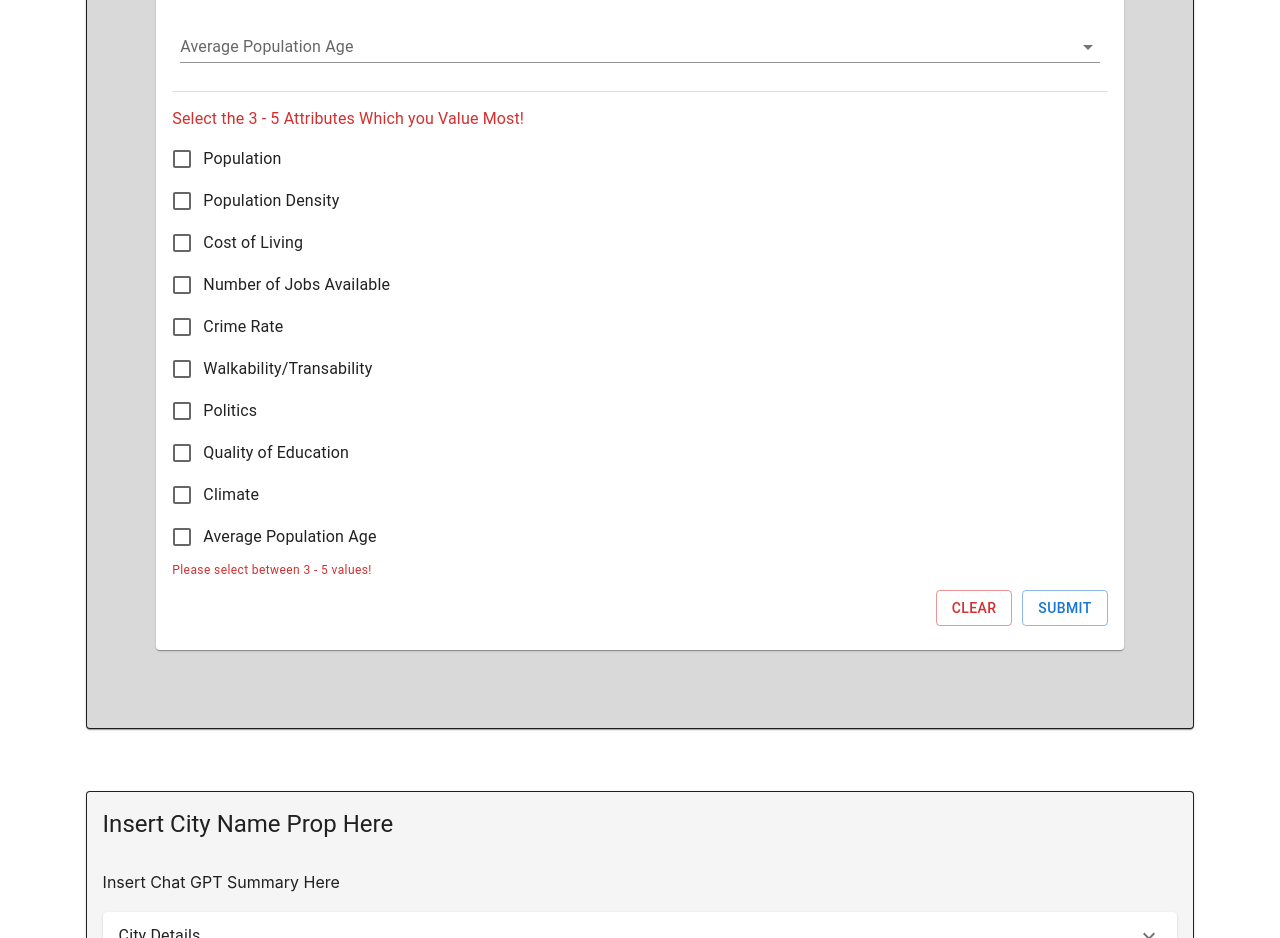
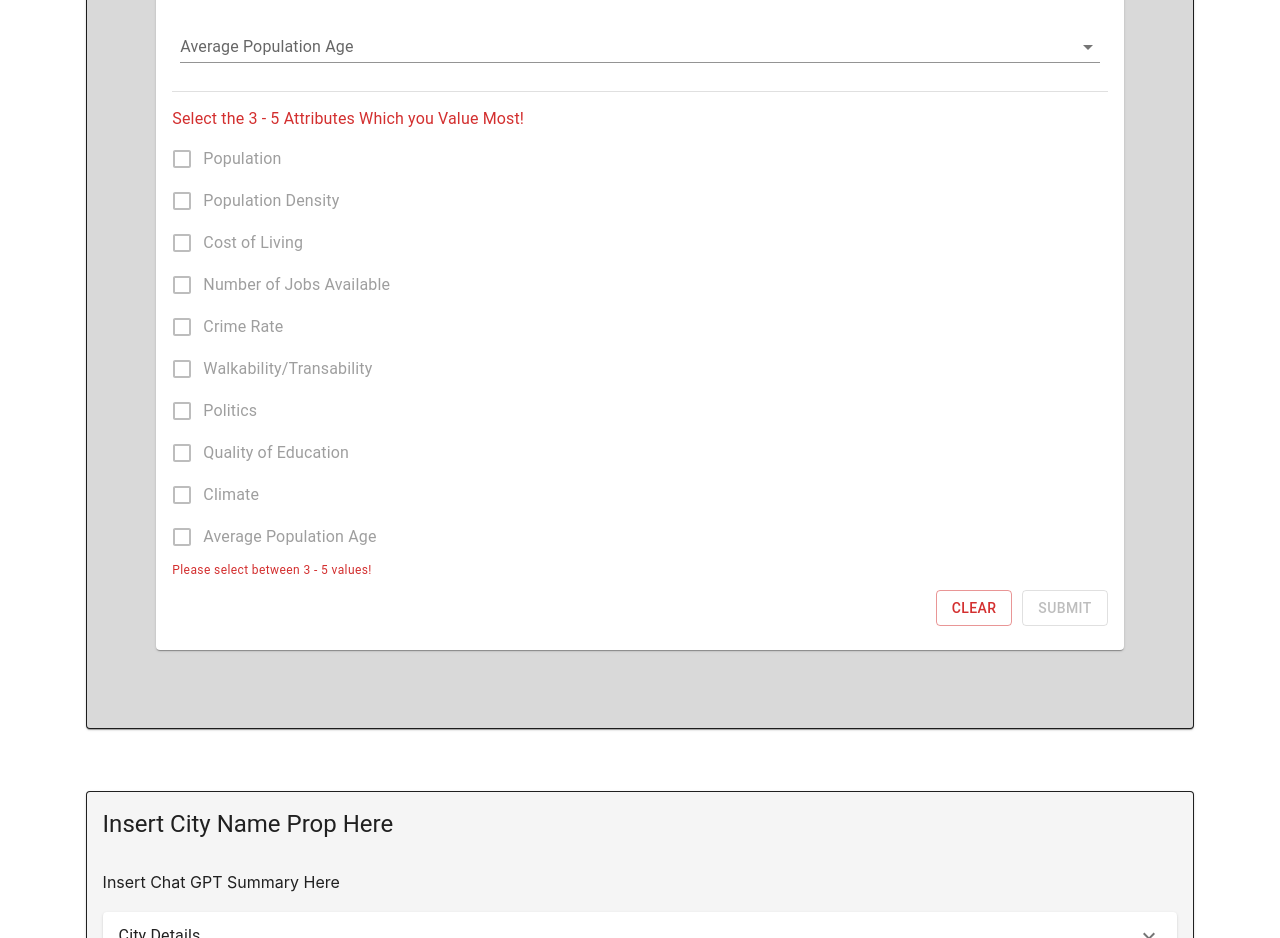
Before and after one commit to mjk257/uds, a React (Create React App) app: page / in a window 1280 px wide. Shown: the part 1000-1938 px from the top of the page. Built offline with nearby package versions, Linux system fonts and the light colour scheme.

Commit message:
Updated buttons to be disabled when attrb's not selected
Fatal flaw: You can easily not select 3 attributes if you want (although that would kind of default the point lol)

```diff
--- a/src/components/ConfigurationForm.tsx
+++ b/src/components/ConfigurationForm.tsx
@@ -103,7 +103,7 @@ const ConfigurationForm = ({currentConfig, setCurrentConfig, allConfigs, current
             onChange: (event: any) => handleChange("crimeRate", event),
             label: "Crime Rate",
             menuItems: [
-                {title: "No Preference", value: 50000},
+                {title: "No Preference", value: ""},
                 {title: "<10,000", value: 5000},
                 {title: "10,000 - 19,999", value: 15000},
                 {title: "20,000 - 29,999", value: 25000},
@@ -197,7 +197,7 @@ const ConfigurationForm = ({currentConfig, setCurrentConfig, allConfigs, current
         {
             inputLabel: "Average Population Age",
             value: currentConfig.avgPopulationAge,
-            onChange: (event: any) => handleChange("averagePopulationAge", event),
+            onChange: (event: any) => handleChange("avgPopulationAge", event),
             label: "Average Population Age",
             menuItems: [
                 {title: "No Preference", value: ""},
@@ -267,9 +267,10 @@ const ConfigurationForm = ({currentConfig, setCurrentConfig, allConfigs, current
                                         <>
                                             <FormControlLabel control={
                                                     <Checkbox key={ index }
-                                                        checked={ currentConfig.priorityAttributes.includes(checkbox.value) }
-                                                              onChange={ (event) =>
-                                                                  handleChange("priorityAttributes", event) }
+                                                              //@ts-ignore
+                                                              disabled={ currentConfig[checkbox.value] === '' }
+                                                              checked={ currentConfig.priorityAttributes.includes(checkbox.value) }
+                                                              onChange={ (event) => handleChange("priorityAttributes", event) }
                                                               name={ checkbox.title}
                                                               value={ checkbox.value } />
                                                 }
@@ -285,7 +286,8 @@ const ConfigurationForm = ({currentConfig, setCurrentConfig, allConfigs, current
                             <Button color='error' variant="outlined" onClick={ clearForm }>
                                 Clear
                             </Button>
-                            <Button color='primary' variant="outlined" onClick={ submitForm }>
+                            <Button color='primary' variant="outlined" onClick={ submitForm }
+                                    disabled={ currentConfig.priorityAttributes.length < 3 || currentConfig.priorityAttributes.length > 5 }>
                                 Submit
                             </Button>
                         </div>
```
